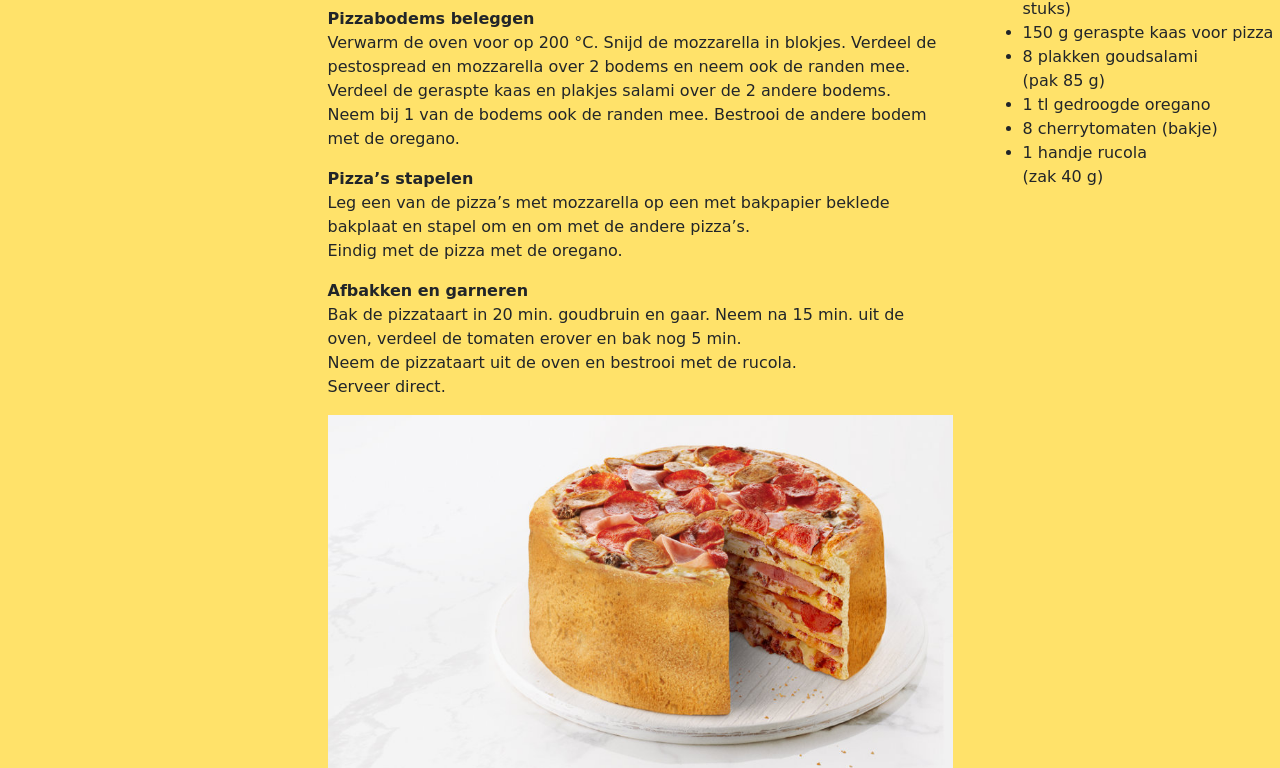
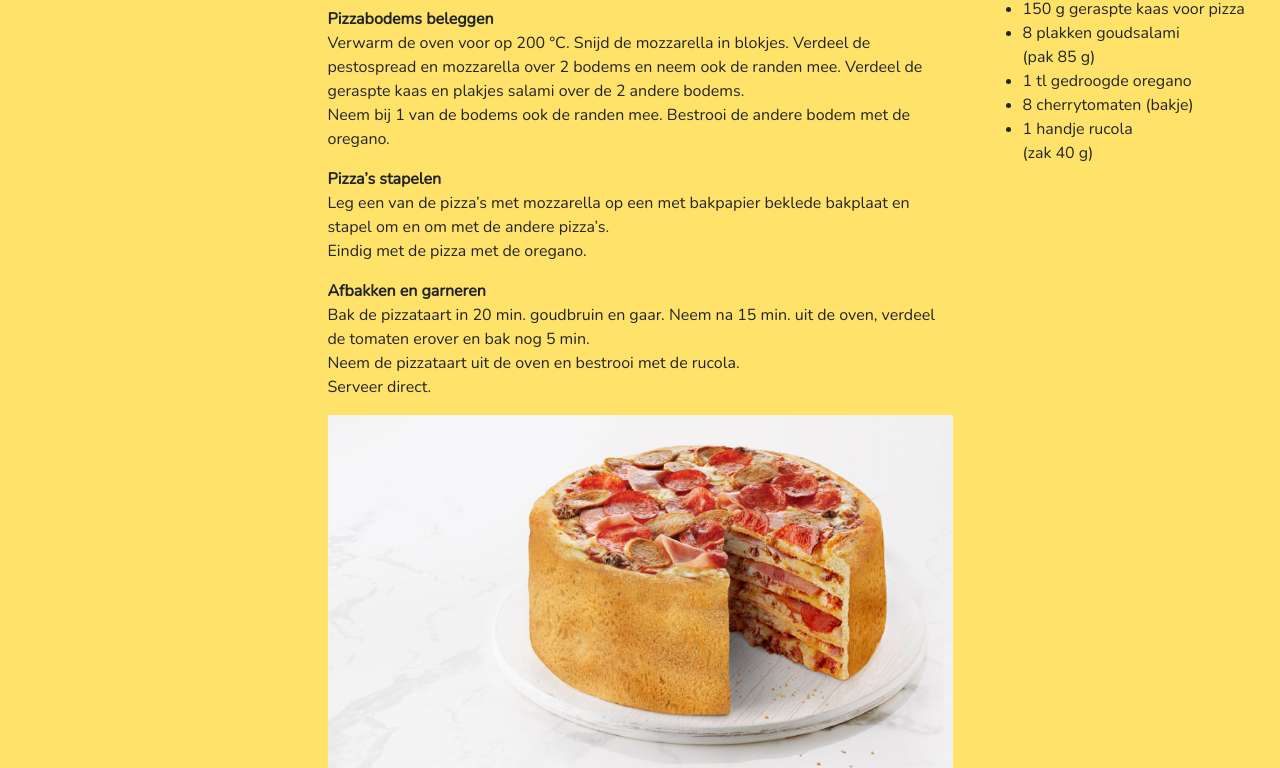
Before and after one commit to cheesygerrit/cheesygerrit.github.io, a plain HTML site: page pizzapierecipe.html in a window 1280 px wide. Shown: the part 221-989 px from the top of the page. Drawn offline with nearby package versions, Linux system fonts and the light colour scheme.

Commit message:
Update pizzapierecipe.html

```diff
--- a/pizzapierecipe.html
+++ b/pizzapierecipe.html
@@ -2,18 +2,18 @@
 <html>
 	<head>
 		<meta charset="utf-8">
-		<title>Recept: Pizzataart</title
-		<link href="https://fonts.googleapis.com/css?family=Libre+Barcode+39+Text" rel="stylesheet">
+		<title>Recept: Pizzataart</title>
+		<link href="https://fonts.googleapis.com/css?family=Nunito" rel="stylesheet">
 		<link rel="stylesheet" href="https://maxcdn.bootstrapcdn.com/bootstrap/4.0.0/css/bootstrap.min.css" integrity="sha384-Gn5384xqQ1aoWXA+058RXPxPg6fy4IWvTNh0E263XmFcJlSAwiGgFAW/dAiS6JXm" crossorigin="anonymous">
 		<style>
 			body {
-			font-family:'Libre Barcode 39 Text', cursive;
+				font-family: 'Nunito', sans-serif;
 			}
 
 			#recept {
-			  background-color: #f41;
-			  color: white;
-			  text-align: center
+			 	background-color: #f41;
+			  	color: white;
+				text-align: center
 			}
 
 			.rowtwo {
```
